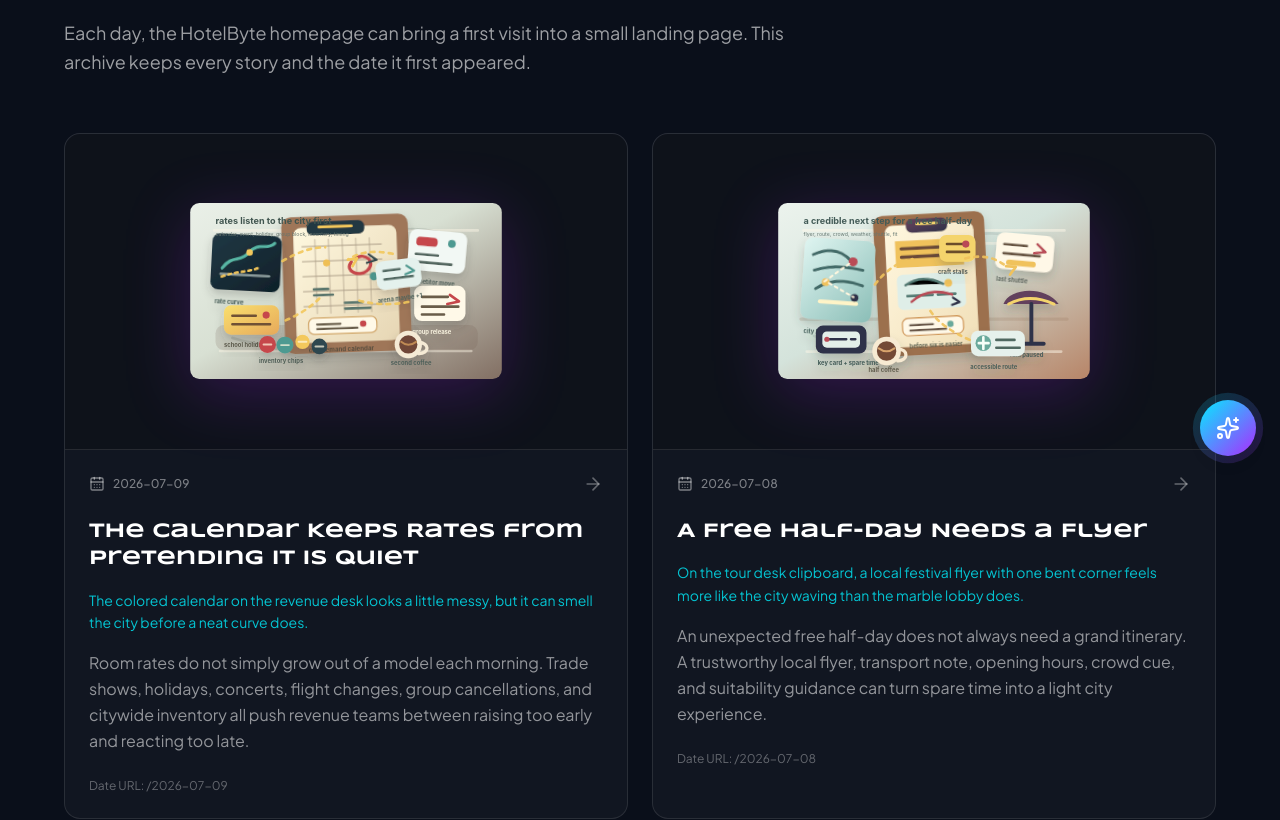
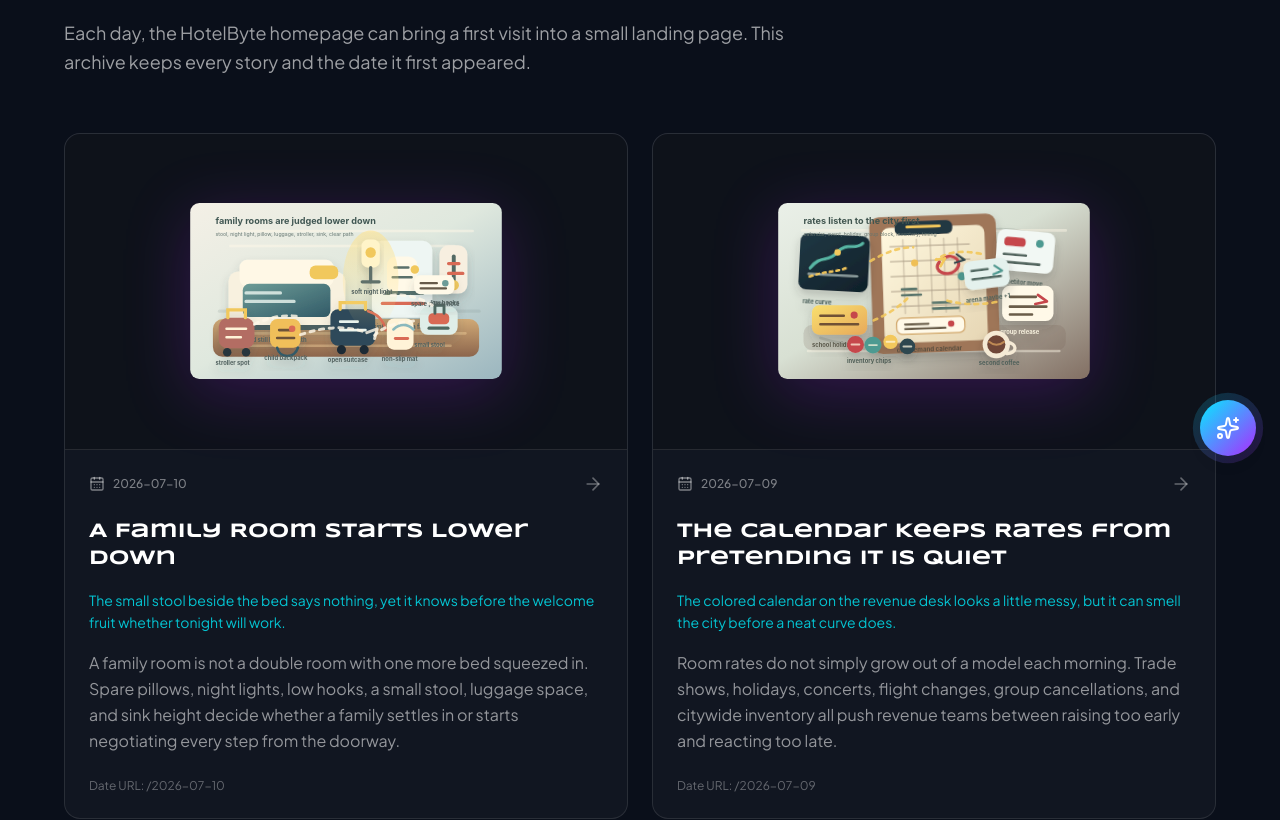
Before and after one commit to hotelbyte-com/hotelbyte-landing, a React (Vite) app: page /stories in a window 1280 px wide. Shown: the part 320-1140 px from the top of the page. Built offline with nearby package versions, Linux system fonts and the light colour scheme; no server answers.

Commit message:
Lore: lower the family room

```diff
--- a/src/data/dailyStories.ts
+++ b/src/data/dailyStories.ts
@@ -2075,6 +2075,72 @@ export const dailyStories: DailyStory[] = [
     },
     generatedBy: 'codex-daily-story-publisher',
     generatedAt: '2026-07-09T10:12:11+04:00'
+  },
+  {
+    date: '2026-07-10',
+    slug: 'family-room-needs-lower-shelves',
+    content: {
+      zh: {
+        title: '亲子房要从低处开始',
+        mood: '床边那只小凳子没有说话，却比欢迎水果更早知道今晚会不会顺。',
+        theme: '亲子房里的备用枕、夜灯和小凳子，怎样让家庭判断这间房能不能真正住下',
+        summary:
+          '亲子房不是在双人房里多塞一张床。备用枕、夜灯、低处挂钩、小凳子、行李展开位置和洗手台高度，会决定一家人是安顿下来，还是从进门起就开始互相让路。',
+        body: [
+          '傍晚，门卡响了一声，一家三口把两个箱子推进房间。孩子先冲向窗边，家长在门口停住：婴儿车放哪里，湿泳衣挂哪里，夜里去洗手间会不会撞到箱子，备用枕是不是要再打电话要。床上的布草很平整，窗帘也很漂亮。真正被检查的，却是更低、更小、更容易被照片忽略的地方。',
+          '亲子房最怕只有名义。一个小凳子能让孩子自己够到洗手台，也可能挡住浴室门；夜灯能减少半夜摸黑，却不能亮到让另一张床的人睡不着；备用枕和毯子让临时加睡变得体面，但如果藏在高柜里，就又变成前台电话。家庭客人不是要求酒店变成儿童乐园，他们只是需要房间承认：今晚有不止一个身高、不止一种睡眠节奏。',
+          '这里的取舍很细。房间不能被道具塞满，因为行李、婴儿车和人都需要转身；信息也不能说得太满，因为每个家庭年龄、习惯和体力都不同。好的亲子房描述，应该少一点“温馨适合全家”，多一点可判断的事实：沙发床尺寸、夜灯位置、洗手台高度、是否有防滑垫、床边是否还能打开一个大箱子。',
+          'HotelByte 做酒店分销基础设施时，这些低处的事实也应该能被带出去。供应商房型、渠道文案、客服确认和酒店现场备注，如果只共享“family room”这个标签，客人还是要靠想象下单。把小凳子、备用枕、夜灯和行李空间说清楚，不是把旅行讲碎了。它是在帮助一个家庭更早判断：这间房今晚能不能真正住下。'
+        ],
+        ctaLabel: '返回 HotelByte 首页'
+      },
+      en: {
+        title: 'A Family Room Starts Lower Down',
+        mood: 'The small stool beside the bed says nothing, yet it knows before the welcome fruit whether tonight will work.',
+        theme: 'How a spare pillow, night light, and small stool help a family decide whether a room can truly hold them',
+        summary:
+          'A family room is not a double room with one more bed squeezed in. Spare pillows, night lights, low hooks, a small stool, luggage space, and sink height decide whether a family settles in or starts negotiating every step from the doorway.',
+        body: [
+          'In the early evening, the key card clicks and a family of three rolls two suitcases into the room. The child runs to the window first. The parent pauses at the door: where does the stroller go, where can wet swimwear hang, will someone trip over a suitcase on the way to the bathroom at night, and is the spare pillow already here or another call to the front desk? The linen is neat and the curtains are handsome. The real inspection happens lower down, in the small places a room photo often misses.',
+          'The easiest way for a family room to fail is to be one in name only. A stool lets a child reach the sink, but it can also block the bathroom door. A night light makes the midnight walk gentler, unless it is bright enough to wake the other bed. Spare pillows and blankets make improvised sleeping feel decent, but if they are hidden in a high cupboard, they become another front-desk request. Families are not asking a hotel to become a playground. They need the room to admit that tonight contains more than one height and more than one sleep rhythm.',
+          'The tradeoff is small and exact. The room cannot be filled with helpful objects, because luggage, a stroller, and people all need turning space. The promise cannot be too broad either, because families differ in age, habits, and stamina. A useful family-room description should say less about being warm and welcoming, and more about facts a person can judge: sofa-bed size, night-light position, sink height, whether a non-slip mat exists, and whether a large suitcase still opens beside the bed.',
+          'For HotelByte, these lower-down facts should be able to travel through distribution too. If supplier room types, channel copy, support confirmation, and hotel notes only share the label “family room,” guests still have to buy with their imagination. Naming the stool, spare pillow, night light, and luggage space is not making travel fussy. It helps a family decide earlier whether this room can truly hold the night.'
+        ],
+        ctaLabel: 'Back to the HotelByte homepage'
+      }
+    },
+    visual: {
+      src: '/daily/2026-07-10.svg',
+      alt: {
+        zh: '亲子酒店房间的剖面编辑插图，低处视角中有小凳子、备用枕、夜灯、儿童背包、婴儿车停放区、打开的行李箱、低处挂钩、防滑垫、洗手台和床边留出的通道。',
+        en: 'A cutaway editorial illustration of a family hotel room from a low viewpoint, showing a small stool, spare pillow, night light, child backpack, stroller parking spot, open suitcase, low hooks, non-slip mat, sink, and a clear bedside path.'
+      },
+      caption: {
+        zh: '亲子房能不能住下，常常由低处的小事实决定：孩子够不够得到、半夜看不看得见、箱子能不能打开、通道还剩多少。',
+        en: 'Whether a family room really works is often decided by lower-down facts: what a child can reach, what is visible at night, whether luggage opens, and how much path remains.'
+      }
+    },
+    nextThemeSeeds: {
+      zh: [
+        '客人寄存行李时那张号码牌，为什么是一段短暂但认真的信任关系',
+        '餐厅关门前十分钟的一份外带盒，如何把餐饮、前台和赶路的客人连起来',
+        '夜班保安的一次电梯巡查，怎样把安静、安全和客人睡眠连在一起',
+        '供应商对账邮件里的一个附件名，怎样决定财务、客服和酒店谁先行动',
+        '海边酒店的晒衣绳和地漏，为什么会改变长住客人的房型判断'
+      ],
+      en: [
+        'Why the number tag for stored luggage creates a brief but serious trust relationship',
+        'How one takeaway box ten minutes before the restaurant closes connects F&B, the front desk, and a guest on the move',
+        'How one night-security elevator round connects quiet, safety, and guest sleep',
+        'How one attachment name in a supplier reconciliation email decides whether finance, support, or the hotel acts first',
+        'Why a drying line and floor drain at a beach hotel can change how long-stay guests judge a room type'
+      ]
+    },
+    cta: {
+      href: '/'
+    },
+    generatedBy: 'codex-daily-story-publisher',
+    generatedAt: '2026-07-10T10:12:13+04:00'
   }
 ];
 
```
Also changed, not shown: public/daily/2026-07-10.svg (added).
